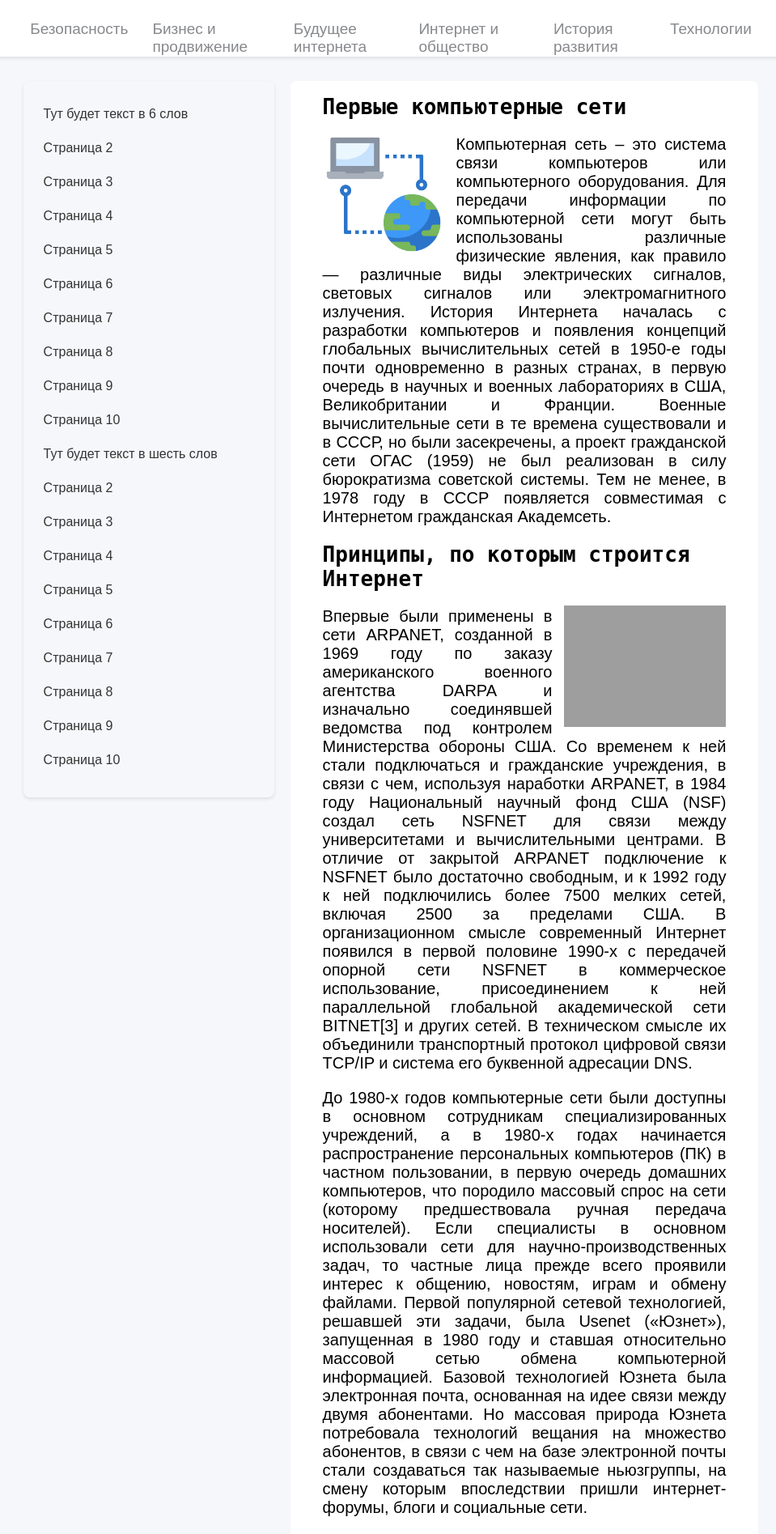
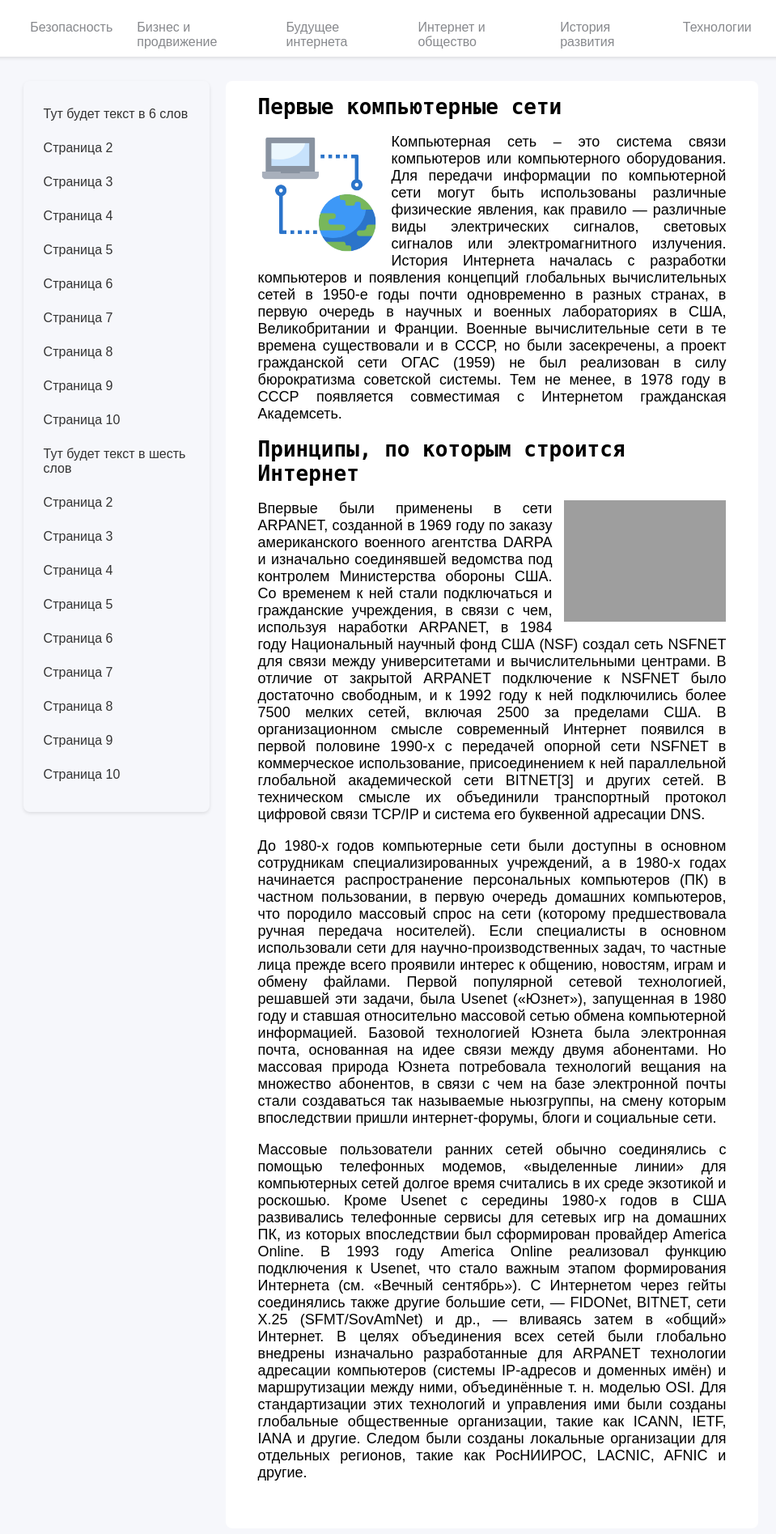
Before and after one commit to SLARK18/f4ckschool, a Flask app: page / in a window 1280 px wide. Shown: the top 1895 px of the page at 81% size, without its empty margins (157-1116 px from the left). After the commit the page ends 1829 px from the top, so only its background shows below. Run offline with Flask 3, Linux system fonts and the light colour scheme; grey boxes are pictures that could not be loaded.

Commit message:
уменьшил шрифт ссылок глав в шапке, уменьшил шрифт основного текста, уменьшил ширину колонки с навигацией по страницам

```diff
--- a/static/css/huy_v_rot_styles.css
+++ b/static/css/huy_v_rot_styles.css
@@ -23,6 +23,7 @@ body {
 }
 
 .chapters a {
+    font-size: 16px;
     color: #87898d;
     display: inline-block;
     padding: 15px;
@@ -31,7 +32,6 @@ body {
 
 .chapters div {
     display: flex;
-
     margin: 0 auto;
     max-width: 72%;
     max-height: 50px;
@@ -61,7 +61,7 @@ body {
 .double-penis {
     margin: 3% 14.5%;
     display: grid;
-    grid-template-columns: 310px 1fr;
+    grid-template-columns: 230px 1fr;
     grid-column-gap: 0;
 }
 .pages {
@@ -98,7 +98,7 @@ body {
     margin-left: 20px;
 }
 .text-info p {
-    font-size: 20px;
+    font-size: 18px;
     font-family: Arial, sans-serif;
     text-align: justify;
 }
@@ -132,3 +132,7 @@ body {
     max-height: 100%; /* Максимальная высота картинки равна высоте div */
     max-width: 100%; /* Максимальная ширина картинки равна ширине родительского элемента */
 }
+
+.hidden-literature {
+
+}
```
